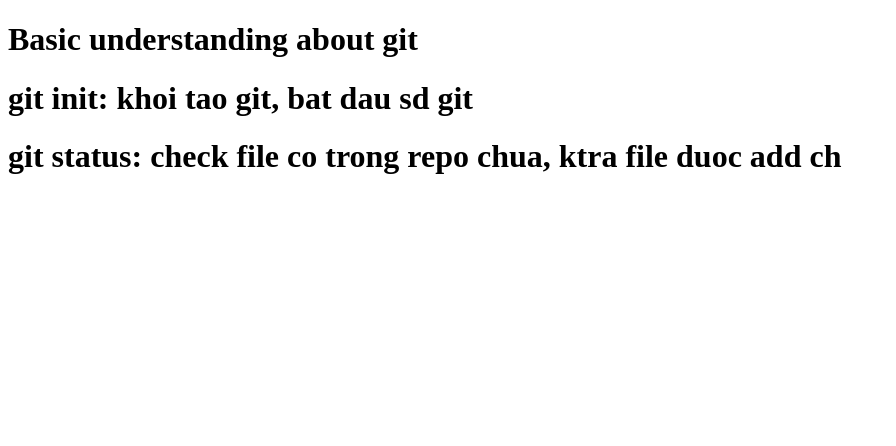
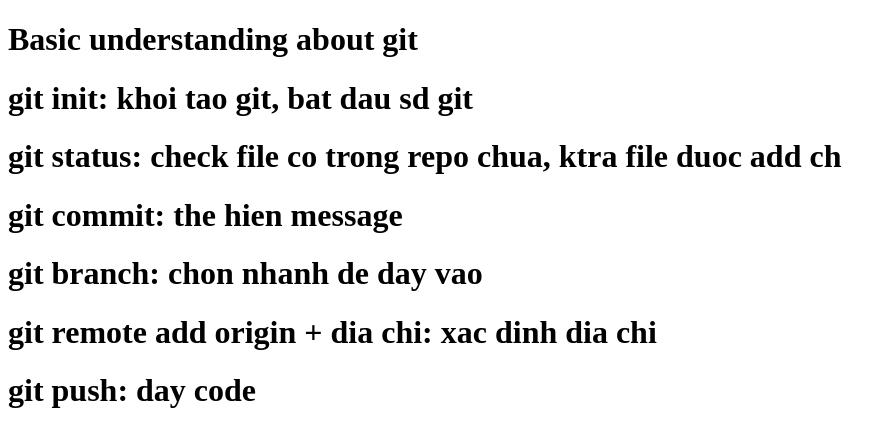
Before and after one commit to tuananh1003/git-intro, a plain HTML site: page index.html in a window 1280 px wide. Shown: the whole page, without its empty margins (0-896 px from the left). Drawn offline with Linux system fonts and the light colour scheme.

Commit message:
update index.html

```diff
--- a/index.html
+++ b/index.html
@@ -9,5 +9,9 @@
     <h1>Basic  understanding about git</h1>
     <h1>git init: khoi tao git, bat dau sd git</h1>
     <h1>git status: check file co trong repo chua, ktra file duoc add ch</h1>
+    <h1>git commit: the hien message</h1>
+    <h1>git branch: chon nhanh de day vao</h1>
+    <h1>git remote add origin + dia chi: xac dinh dia chi</h1>
+    <h1>git push: day code</h1>
 </body>
 </html>
```
